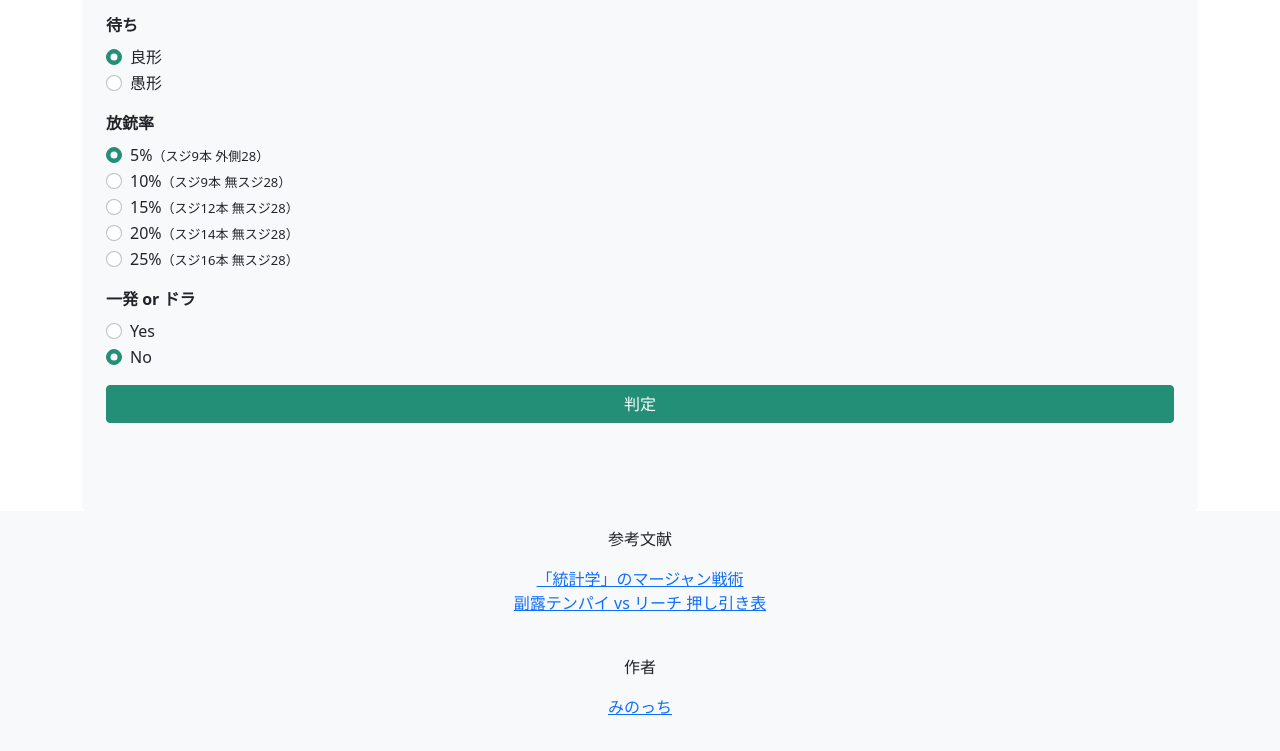
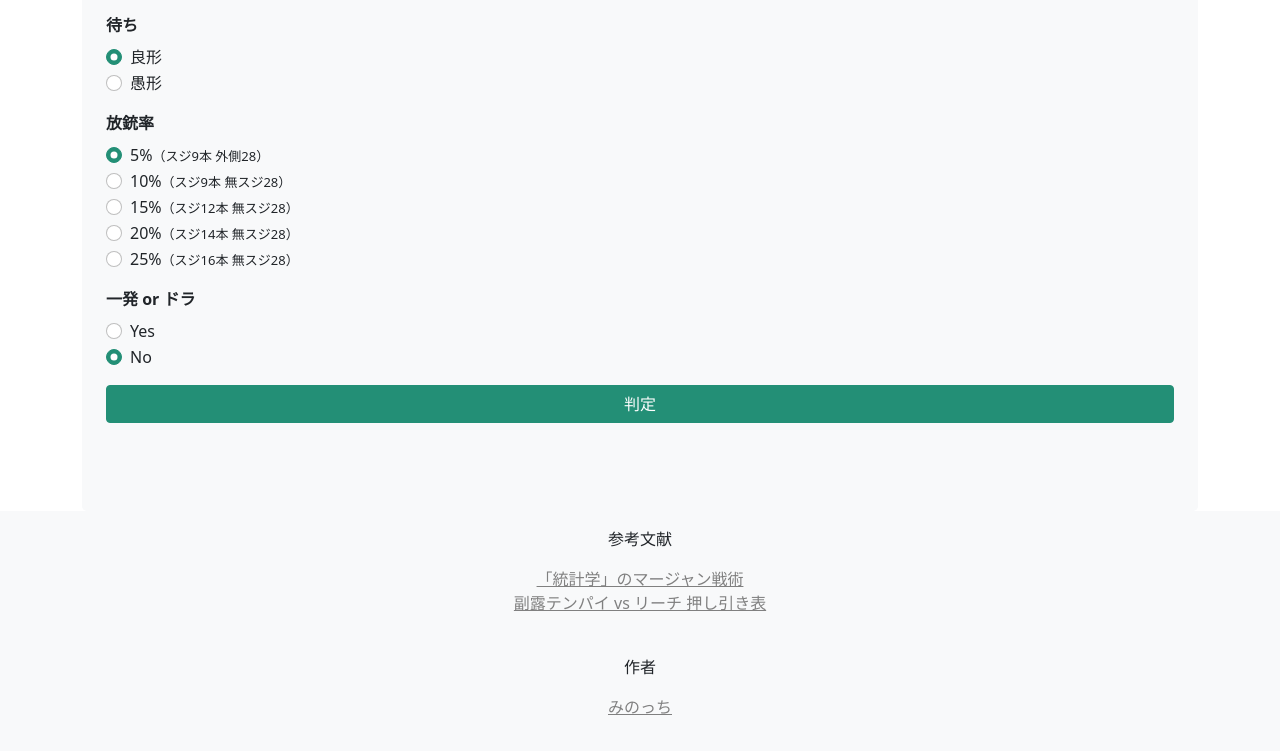
Before and after one commit to shintaro-minowa/mahjong-oshihiki, a plain HTML site: page index.html in a window 1280 px wide. Shown: the part 1204-1955 px from the top of the page. Drawn offline with nearby package versions, Linux system fonts and the light colour scheme.

Commit message:
footerの色をグレーに変更

```diff
--- a/index.html
+++ b/index.html
@@ -21,6 +21,15 @@
         .form-label {
             font-weight: bold;
         }
+
+        footer a {
+            color: gray;
+        }
+
+        footer a:hover {
+            color: #555;
+        }
+
     </style>
 </head>
 
```
